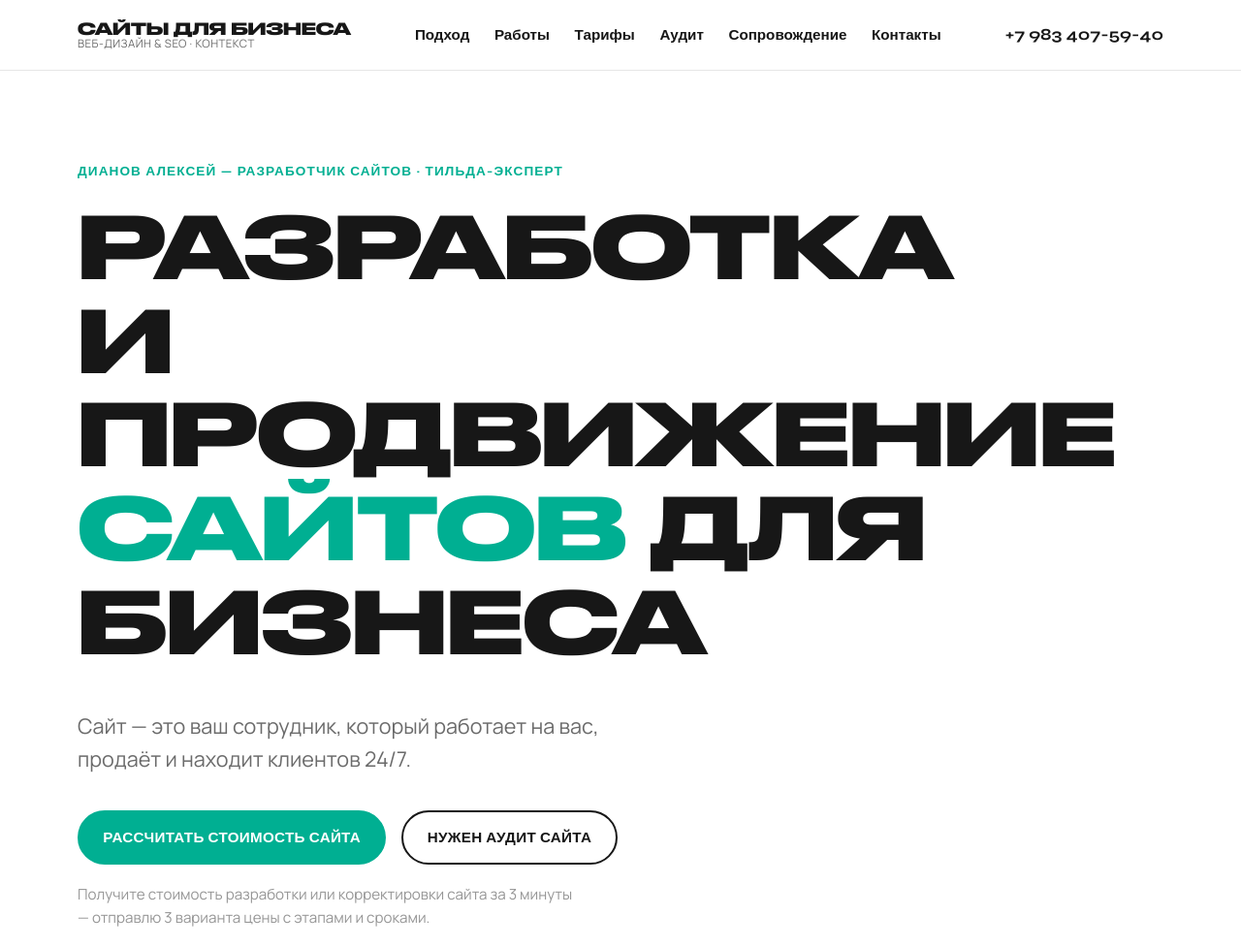
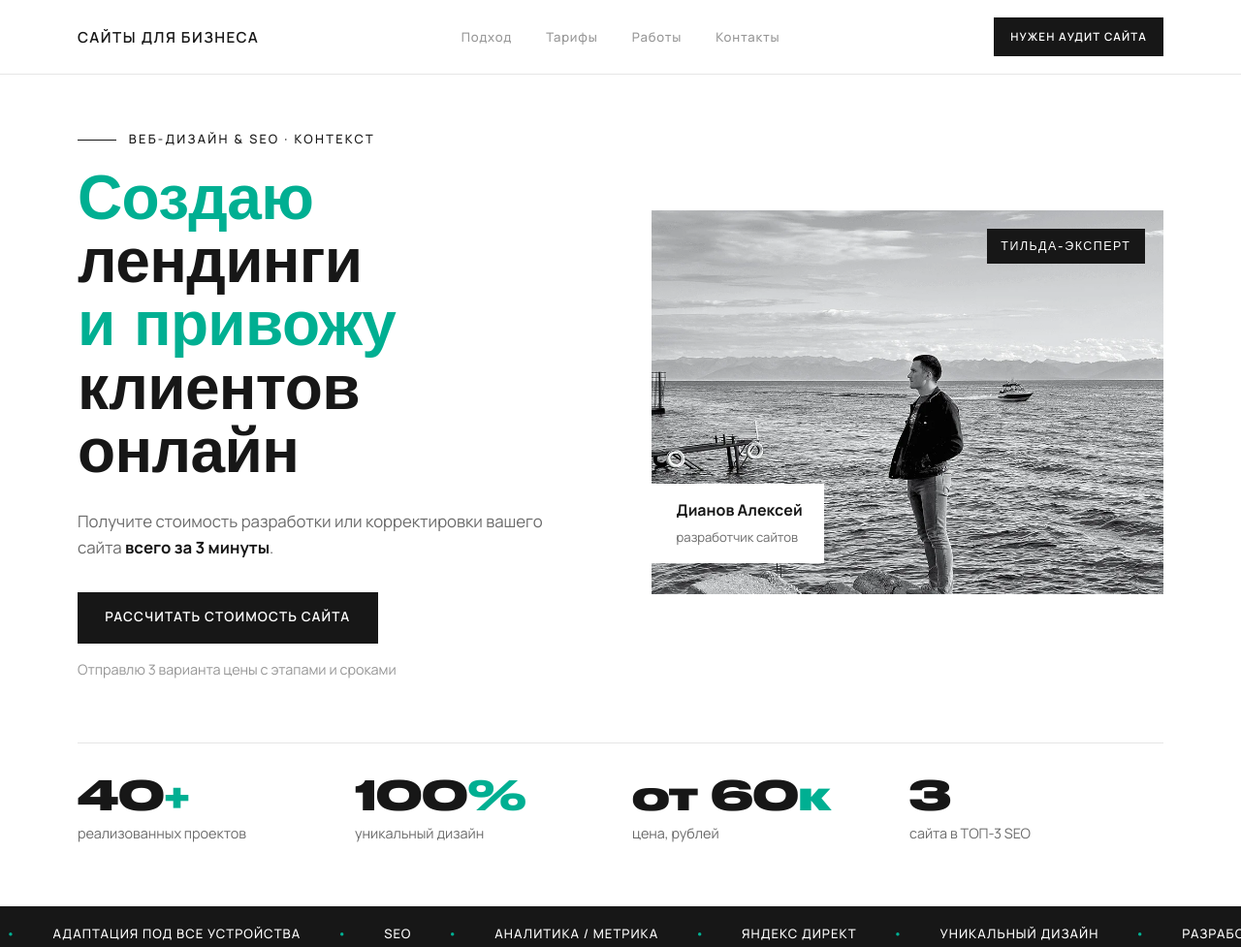
Before and after one commit to distric4/prosite, an Eleventy site: page src/index.njk in a window 1280 px wide. Shown: the top 977 px of the page at 97% size. Built offline with nearby package versions, Linux system fonts and the light colour scheme; Eleventy itself is replaced by a stand-in of ours; files that its build step writes are made by us from their sources.

Commit message:
Редизайн под оригинал: дизайн-система, шапка, hero
Приведение визуала к Tilda-оригиналу (по живому эталону):
- Шрифты: Syne (заголовки, обычный регистр), Druk Wide (цифры), Manrope (текст)
- Кнопки: тёмные #171717, прямоугольные (radius 0), uppercase
- Шапка: бренд слева, меню по центру (4 пункта), тёмная кнопка «Аудит» справа
- Hero: 2 колонки, зелёно-чёрный заголовок + эффект печати, ч/б фото
  с бейджем «Тильда-эксперт» и плашкой имени
- Бегущая строка — тёмная с зелёными точками
- Надзаголовки — тонкие, с линией, wide-tracking

Co-Authored-By: Claude Opus 4.8 <noreply@anthropic.com>

```diff
--- a/src/_data/site.json
+++ b/src/_data/site.json
@@ -16,10 +16,8 @@
   "web3formsKey": "cf3863c7-4967-4e9d-a65a-1d080192c678",
   "nav": [
     { "label": "Подход", "href": "/#metod" },
+    { "label": "Тарифы", "href": "/#tarifs" },
     { "label": "Работы", "href": "/#works" },
-    { "label": "Тарифы", "href": "/#tarifs" },
-    { "label": "Аудит", "href": "/#audit" },
-    { "label": "Сопровождение", "href": "/#follow" },
     { "label": "Контакты", "href": "/#contacts" }
   ]
 }
--- a/src/_includes/partials/header.njk
+++ b/src/_includes/partials/header.njk
@@ -2,7 +2,6 @@
   <div class="container site-header__inner">
     <a class="brand" href="/" aria-label="{{ site.brand }} — на главную">
       <span class="brand__name">{{ site.brand }}</span>
-      <span class="brand__sub">{{ site.tagline }}</span>
     </a>
 
     <nav class="nav" id="nav" aria-label="Основное меню">
@@ -12,7 +11,7 @@
     </nav>
 
     <div class="header__actions">
-      <a class="header__phone" href="tel:{{ site.phone }}">{{ site.phoneDisplay }}</a>
+      <a class="btn btn--primary header__audit" href="/#audit">Нужен аудит сайта</a>
       <button class="burger" type="button" aria-label="Меню" aria-controls="nav" aria-expanded="false">
         <span></span><span></span><span></span>
       </button>
--- a/src/index.njk
+++ b/src/index.njk
@@ -6,23 +6,37 @@ description: Сайты для бизнеса на Тильде с упором
 {% from "partials/work-card.njk" import workCard %}
 
 <!-- HERO -->
-<section class="section hero">
+<section class="hero">
+  <div class="container hero__grid">
+    <div class="hero__text">
+      <span class="eyebrow eyebrow--line">Веб-дизайн &amp; SEO · Контекст</span>
+      <h1 class="hero__title">
+        <span class="accent">Создаю</span>
+        <span class="type" data-type data-words="сайты,лендинги,магазины">сайты</span><br />
+        <span class="accent">и&nbsp;привожу</span><br />клиентов онлайн
+      </h1>
+      <p class="hero__lead">
+        Получите стоимость разработки или корректировки вашего сайта
+        <b>всего за 3 минуты</b>.
+      </p>
+      <div class="hero__cta">
+        <a class="btn btn--primary" href="#calc">Рассчитать стоимость сайта</a>
+        <span class="hero__note">Отправлю 3 варианта цены с этапами и сроками</span>
+      </div>
+    </div>
+
+    <div class="hero__media">
+      <div class="hero__photo" style="background-image:url('/assets/img/hero.webp')">
+        <span class="hero__badge">Тильда-эксперт</span>
+        <div class="hero__plate">
+          <b>{{ site.name }}</b>
+          <span>разработчик сайтов</span>
+        </div>
+      </div>
+    </div>
+  </div>
+
   <div class="container">
-    <span class="eyebrow">{{ site.name }} — разработчик сайтов · {{ site.role }}</span>
-    <h1>Разработка<br />и продвижение<br /><span class="accent">сайтов</span> для бизнеса</h1>
-    <p class="hero__lead">
-      Сайт — это ваш сотрудник, который работает на вас, продаёт и находит
-      клиентов 24/7.
-    </p>
-    <div class="hero__cta">
-      <a class="btn btn--primary" href="#calc">Рассчитать стоимость сайта</a>
-      <a class="btn btn--ghost" href="#audit">Нужен аудит сайта</a>
-    </div>
-    <p class="hero__note">
-      Получите стоимость разработки или корректировки сайта за 3 минуты —
-      отправлю 3 варианта цены с этапами и сроками.
-    </p>
-
     <!-- Статистика -->
     <div class="stats">
       <div class="stat">
--- a/src/js/main.js
+++ b/src/js/main.js
@@ -18,6 +18,28 @@
         burger.setAttribute("aria-expanded", "false");
       }
     });
+  }
+
+  /* ─── Эффект печати в hero ─── */
+  var typeEl = document.querySelector("[data-type]");
+  if (typeEl && !window.matchMedia("(prefers-reduced-motion: reduce)").matches) {
+    var words = (typeEl.getAttribute("data-words") || "").split(",").map(function (s) { return s.trim(); }).filter(Boolean);
+    if (words.length) {
+      var wi = 0, ci = words[0].length, deleting = false;
+      var tick = function () {
+        var word = words[wi];
+        if (!deleting) {
+          ci++;
+          if (ci >= word.length) { ci = word.length; deleting = true; setTimeout(tick, 1800); typeEl.textContent = word; return; }
+        } else {
+          ci--;
+          if (ci <= 0) { ci = 0; deleting = false; wi = (wi + 1) % words.length; }
+        }
+        typeEl.textContent = words[wi].slice(0, ci);
+        setTimeout(tick, deleting ? 55 : 120);
+      };
+      setTimeout(tick, 1800);
+    }
   }
 
   /* ─── Маска телефона: +7 (999) 999-99-99 ─── */
--- a/src/styles/base.css
+++ b/src/styles/base.css
@@ -34,20 +34,22 @@ h4 {
 }
 
 h1 {
-  font-family: var(--font-display);
+  font-family: var(--font-head);
+  font-weight: 800;
   font-size: var(--fs-hero);
-  text-transform: uppercase;
   letter-spacing: -0.01em;
 }
 
 h2 {
-  font-family: var(--font-display);
+  font-family: var(--font-head);
+  font-weight: 800;
   font-size: var(--fs-h2);
-  text-transform: uppercase;
+  letter-spacing: -0.01em;
 }
 
 h3 {
-  font-family: var(--font-head);
+  font-family: var(--font-text);
+  font-weight: 700;
   font-size: var(--fs-h3);
 }
 
--- a/src/styles/components.css
+++ b/src/styles/components.css
@@ -1,31 +1,31 @@
 /* ─── Компоненты (шапка, подвал, кнопки) ───────────────── */
 
-/* Кнопки */
+/* Кнопки — тёмные прямоугольные, как в оригинале */
 .btn {
   display: inline-flex;
   align-items: center;
   justify-content: center;
   gap: 0.5em;
-  padding: 0.9em 1.6em;
-  font-family: var(--font-head);
-  font-weight: 700;
-  font-size: 0.95rem;
+  padding: 1.1em 2em;
+  font-family: var(--font-text);
+  font-weight: 600;
+  font-size: 0.85rem;
   text-transform: uppercase;
-  letter-spacing: 0.02em;
-  border: 2px solid var(--c-ink);
-  border-radius: 999px;
+  letter-spacing: 0.08em;
+  border: 1px solid var(--c-ink);
+  border-radius: 0;
   cursor: pointer;
   transition: all var(--transition);
 }
 
 .btn--primary {
+  background: var(--c-ink);
+  border-color: var(--c-ink);
+  color: #fff;
+}
+.btn--primary:hover {
   background: var(--c-accent);
   border-color: var(--c-accent);
-  color: var(--c-accent-ink);
-}
-.btn--primary:hover {
-  background: #009a81;
-  border-color: #009a81;
   color: #fff;
 }
 
@@ -49,52 +49,52 @@
 }
 
 .site-header__inner {
-  display: flex;
+  display: grid;
+  grid-template-columns: 1fr auto 1fr;
   align-items: center;
-  justify-content: space-between;
   gap: 1.5rem;
-  min-height: 72px;
+  min-height: 76px;
 }
 
 .brand {
-  display: flex;
-  flex-direction: column;
-  line-height: 1.05;
+  justify-self: start;
 }
 .brand__name {
-  font-family: var(--font-display);
-  font-weight: 700;
-  font-size: 1.05rem;
+  font-family: var(--font-text);
+  font-weight: 600;
+  font-size: 0.95rem;
   text-transform: uppercase;
-  letter-spacing: -0.01em;
-}
-.brand__sub {
-  font-size: 0.72rem;
-  color: var(--c-muted);
-  text-transform: uppercase;
-  letter-spacing: 0.04em;
+  letter-spacing: 0.1em;
+  color: var(--c-ink);
 }
 
 .nav {
+  justify-self: center;
   display: flex;
   align-items: center;
-  gap: 1.6rem;
+  gap: 2.2rem;
 }
 .nav__link {
-  font-family: var(--font-head);
-  font-weight: 600;
-  font-size: 0.95rem;
+  font-family: var(--font-text);
+  font-weight: 500;
+  font-size: 0.82rem;
+  letter-spacing: 0.06em;
+  color: var(--c-muted-2);
+}
+.nav__link:hover {
+  color: var(--c-ink);
 }
 
 .header__actions {
+  justify-self: end;
   display: flex;
   align-items: center;
   gap: 1rem;
 }
-.header__phone {
-  font-family: var(--font-head);
-  font-weight: 700;
-  white-space: nowrap;
+.header__audit {
+  padding: 0.85em 1.4em;
+  font-size: 0.72rem;
+  letter-spacing: 0.1em;
 }
 
 /* Бургер (моб.) */
@@ -172,12 +172,16 @@
 
 /* ─── Адаптив ─── */
 @media (max-width: 860px) {
+  .site-header__inner {
+    grid-template-columns: 1fr auto;
+  }
   .burger {
     display: flex;
   }
   .nav {
     position: fixed;
-    inset: 72px 0 auto 0;
+    inset: 76px 0 auto 0;
+    justify-self: stretch;
     flex-direction: column;
     align-items: flex-start;
     gap: 0;
@@ -192,12 +196,12 @@
     transform: translateY(0);
   }
   .nav__link {
-    padding: 0.8rem 0;
+    padding: 0.9rem 0;
     width: 100%;
     border-bottom: 1px solid var(--c-line);
-    font-size: 1.05rem;
+    font-size: 1rem;
   }
-  .header__phone {
+  .header__audit {
     display: none;
   }
 }
--- a/src/styles/sections.css
+++ b/src/styles/sections.css
@@ -3,13 +3,22 @@
 /* Общий заголовок секции с «надзаголовком» */
 .eyebrow {
   display: inline-block;
-  font-family: var(--font-head);
-  font-weight: 700;
-  font-size: 0.85rem;
+  font-family: var(--font-text);
+  font-weight: 500;
+  font-size: 0.8rem;
   text-transform: uppercase;
-  letter-spacing: 0.08em;
-  color: var(--c-accent);
-  margin-bottom: 1rem;
+  letter-spacing: 0.18em;
+  color: var(--c-ink);
+  margin-bottom: 1.2rem;
+}
+.eyebrow--line::before {
+  content: "";
+  display: inline-block;
+  width: 2.5rem;
+  height: 1px;
+  background: var(--c-ink);
+  vertical-align: middle;
+  margin-right: 0.8rem;
 }
 .section__head {
   max-width: 46rem;
@@ -22,25 +31,104 @@
 
 /* ─── HERO ─── */
 .hero {
-  padding-block: clamp(3rem, 7vw, 5.5rem) clamp(2.5rem, 5vw, 4rem);
+  padding-block: clamp(2rem, 4vw, 3.5rem) clamp(2.5rem, 5vw, 4rem);
+}
+.hero__grid {
+  display: grid;
+  grid-template-columns: 1fr 1fr;
+  gap: clamp(2rem, 5vw, 4rem);
+  align-items: center;
+}
+.hero__title {
+  font-family: var(--font-head);
+  font-weight: 800;
+  font-size: clamp(2.3rem, 5vw, 4rem);
+  line-height: 1.02;
+  letter-spacing: -0.01em;
+  margin: 0;
+}
+.hero__title .accent {
+  color: var(--c-accent);
+}
+.hero__title .type {
+  color: var(--c-ink);
+  border-right: 3px solid var(--c-accent);
+  padding-right: 2px;
+  animation: caret 0.9s steps(1) infinite;
+}
+@keyframes caret {
+  50% {
+    border-color: transparent;
+  }
 }
 .hero__lead {
-  max-width: 36rem;
-  font-size: clamp(1.1rem, 2.2vw, 1.35rem);
+  max-width: 30rem;
+  font-size: 1.05rem;
   color: var(--c-muted);
-  margin-top: 1.4rem;
+  margin-top: 1.6rem;
+}
+.hero__lead b {
+  color: var(--c-ink);
 }
 .hero__cta {
   display: flex;
-  gap: 1rem;
-  flex-wrap: wrap;
-  margin-top: 2.2rem;
+  flex-direction: column;
+  align-items: flex-start;
+  gap: 0.9rem;
+  margin-top: 2rem;
 }
 .hero__note {
-  margin-top: 1.2rem;
-  font-size: 0.95rem;
+  font-size: 0.9rem;
   color: var(--c-muted-2);
-  max-width: 32rem;
+}
+
+/* Фото героя */
+.hero__media {
+  position: relative;
+}
+.hero__photo {
+  position: relative;
+  aspect-ratio: 4 / 3;
+  background-size: cover;
+  background-position: center;
+  background-color: #0f0f0f;
+}
+.hero__badge {
+  position: absolute;
+  top: 1.2rem;
+  right: 1.2rem;
+  background: var(--c-ink);
+  color: #fff;
+  font-family: var(--font-head);
+  font-weight: 500;
+  font-size: 0.78rem;
+  text-transform: uppercase;
+  letter-spacing: 0.12em;
+  padding: 0.5rem 0.9rem;
+}
+.hero__plate {
+  position: absolute;
+  left: 0;
+  bottom: 2rem;
+  background: #fff;
+  padding: 0.9rem 1.4rem 0.9rem 1.6rem;
+}
+.hero__plate b {
+  display: block;
+  font-weight: 700;
+  font-size: 1rem;
+}
+.hero__plate span {
+  font-size: 0.82rem;
+  color: var(--c-muted);
+}
+@media (max-width: 860px) {
+  .hero__grid {
+    grid-template-columns: 1fr;
+  }
+  .hero__media {
+    order: -1;
+  }
 }
 
 /* Статистика */
@@ -74,13 +162,12 @@
   }
 }
 
-/* Бегущая строка услуг */
+/* Бегущая строка услуг — тёмная */
 .marquee {
   overflow: hidden;
-  border-block: 1px solid var(--c-line);
-  padding-block: 1rem;
+  padding-block: 1.1rem;
   margin-top: 0;
-  background: var(--c-bg);
+  background: var(--c-ink);
 }
 .marquee__track {
   display: flex;
@@ -89,21 +176,21 @@
   animation: marquee 28s linear infinite;
 }
 .marquee__item {
-  font-family: var(--font-head);
-  font-weight: 700;
-  font-size: 1rem;
+  font-family: var(--font-text);
+  font-weight: 500;
+  font-size: 0.82rem;
   text-transform: uppercase;
-  letter-spacing: 0.04em;
+  letter-spacing: 0.08em;
   white-space: nowrap;
-  color: var(--c-ink);
+  color: #fff;
   display: flex;
   align-items: center;
-  gap: 0.8rem;
+  gap: 2.5rem;
 }
 .marquee__item::before {
   content: "●";
   color: var(--c-accent);
-  font-size: 0.55rem;
+  font-size: 0.5rem;
 }
 @keyframes marquee {
   to {
--- a/src/styles/tokens.css
+++ b/src/styles/tokens.css
@@ -17,10 +17,10 @@
 }
 
 :root {
-  /* Семейства */
-  --font-display: "Druk Wide", "Arial Black", sans-serif; /* крупные заголовки */
-  --font-head: "Syne", Arial, sans-serif;                  /* подзаголовки */
-  --font-text: "Manrope", Arial, sans-serif;               /* текст */
+  /* Семейства — как в оригинале на Tilda */
+  --font-display: "Druk Wide", "Arial Black", sans-serif;  /* крупные цифры, бейджи */
+  --font-head: "Syne", Arial, sans-serif;                   /* заголовки (обычный регистр) */
+  --font-text: "Manrope", Arial, sans-serif;                /* текст, меню, кнопки */
 
   /* Цвета */
   --c-ink: #171717;        /* основной тёмный */
@@ -45,7 +45,10 @@
   --gutter: clamp(1rem, 4vw, 2.5rem);
   --radius: 16px;
 
-  /* Прочее */
+  /* Прочее — острые углы, как в оригинале */
   --shadow: 0 8px 30px rgba(0, 0, 0, 0.08);
   --transition: 0.25s ease;
 }
+:root {
+  --radius: 0px;
+}
```
Also changed, not shown: src/assets/img/hero.webp (added).
